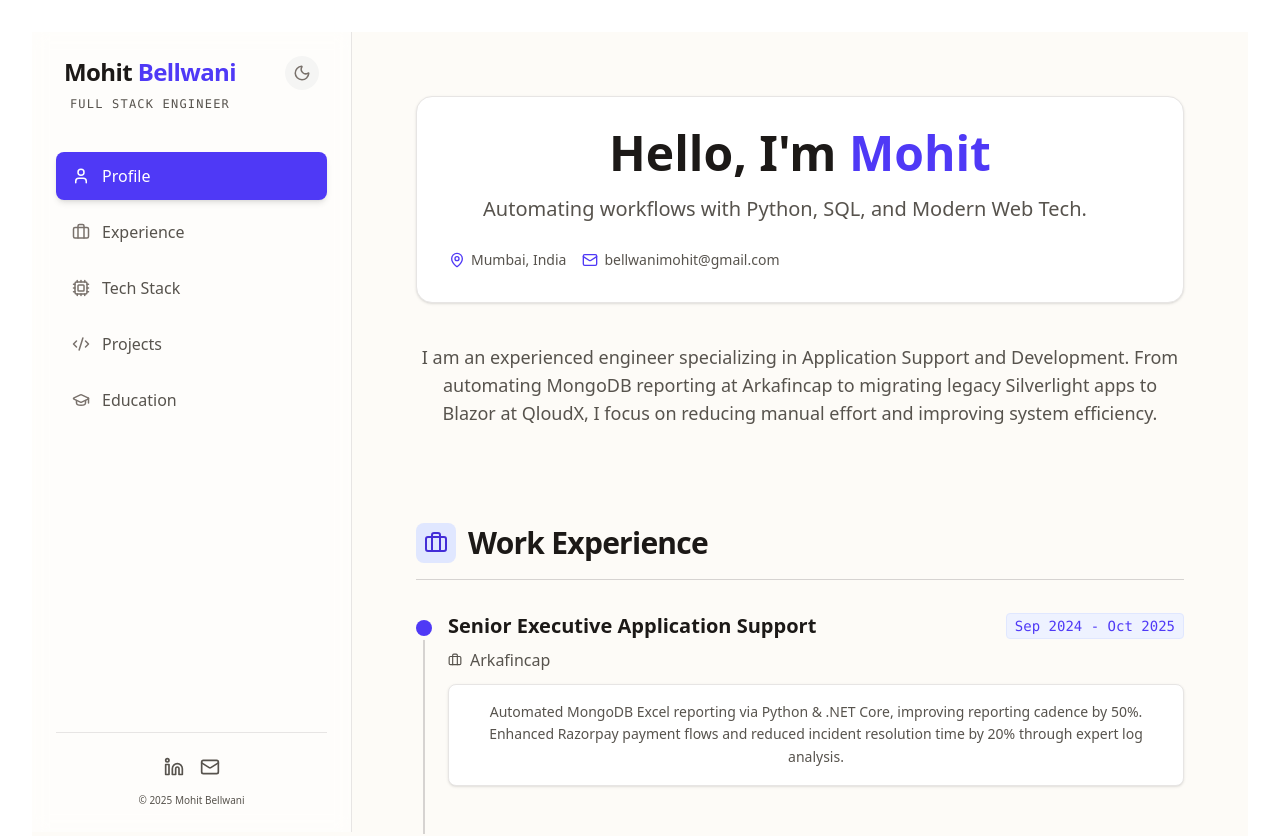
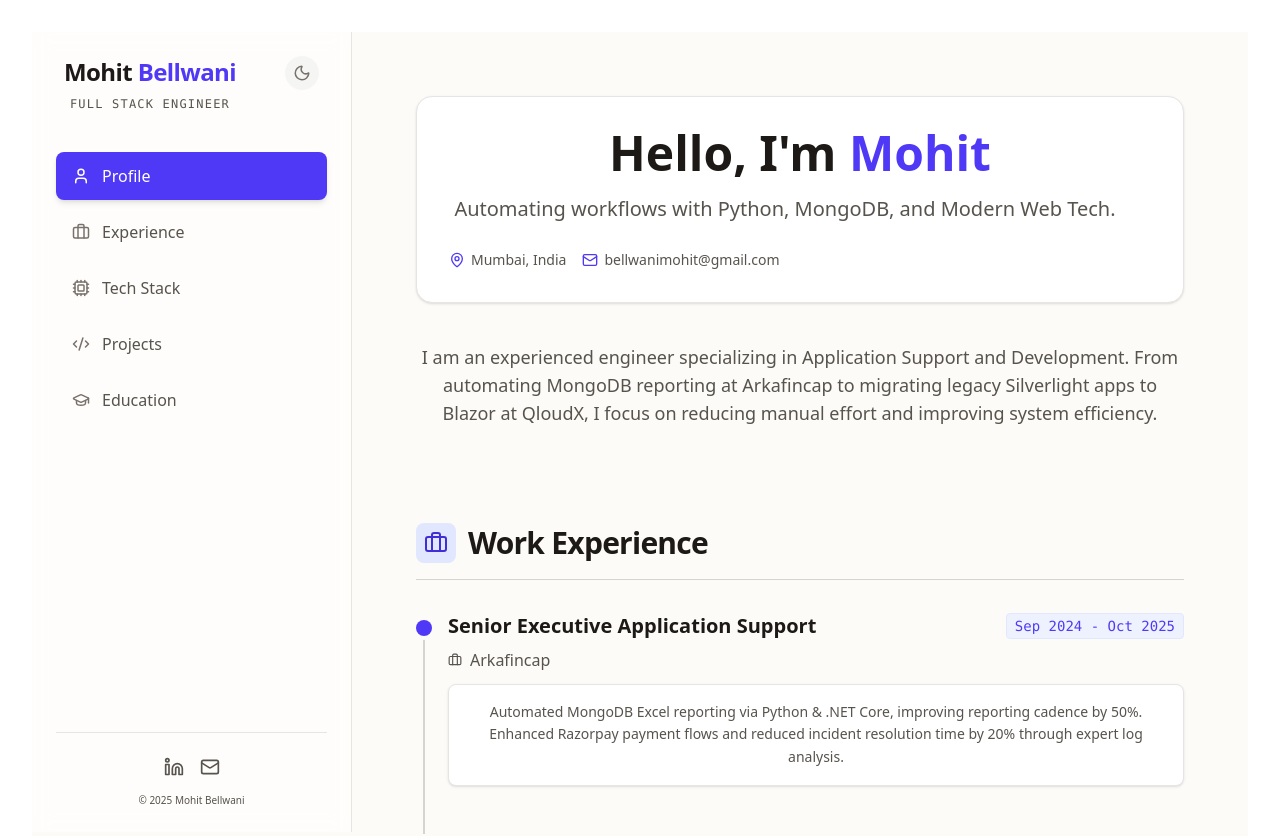
Before and after one commit to mohitbellwani/portfolioReactFrontend, a React (Vite) app: page / in a window 1280 px wide. Shown: the top 836 px of the page. Built offline with nearby package versions, Linux system fonts and the light colour scheme.

Commit message:
change in description

```diff
--- a/src/portfoliopage/portfoliopage.jsx
+++ b/src/portfoliopage/portfoliopage.jsx
@@ -29,7 +29,7 @@ const INITIAL_RESUME_DATA = {
   profile: {
     name: "Mohit Bellwani",
     title: "Software Engineer & Application Support",
-    tagline: "Automating workflows with Python, SQL, and Modern Web Tech.",
+    tagline: "Automating workflows with Python, MongoDB, and Modern Web Tech.",
     bio: "I am an experienced engineer specializing in Application Support and Development. From automating MongoDB reporting at Arkafincap to migrating legacy Silverlight apps to Blazor at QloudX, I focus on reducing manual effort and improving system efficiency.",
     email: "bellwanimohit@gmail.com",
     linkedin: "https://www.linkedin.com/in/mohit-bellwani/",
```
